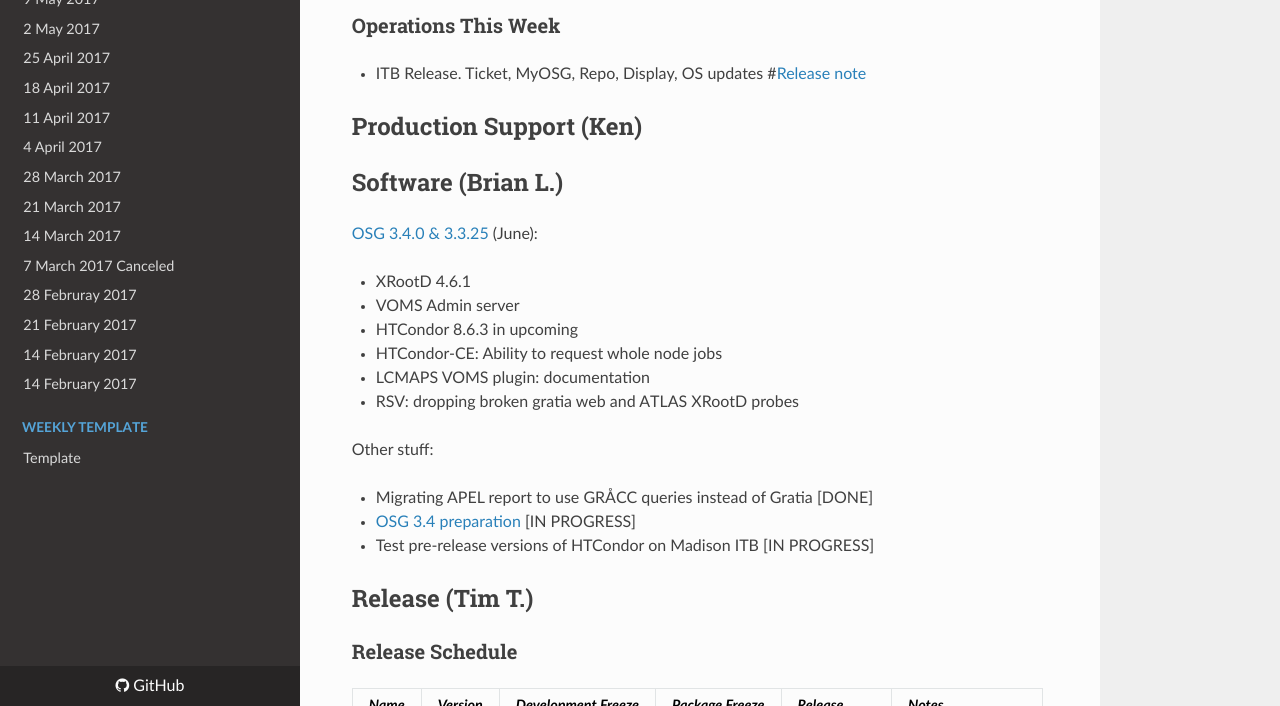
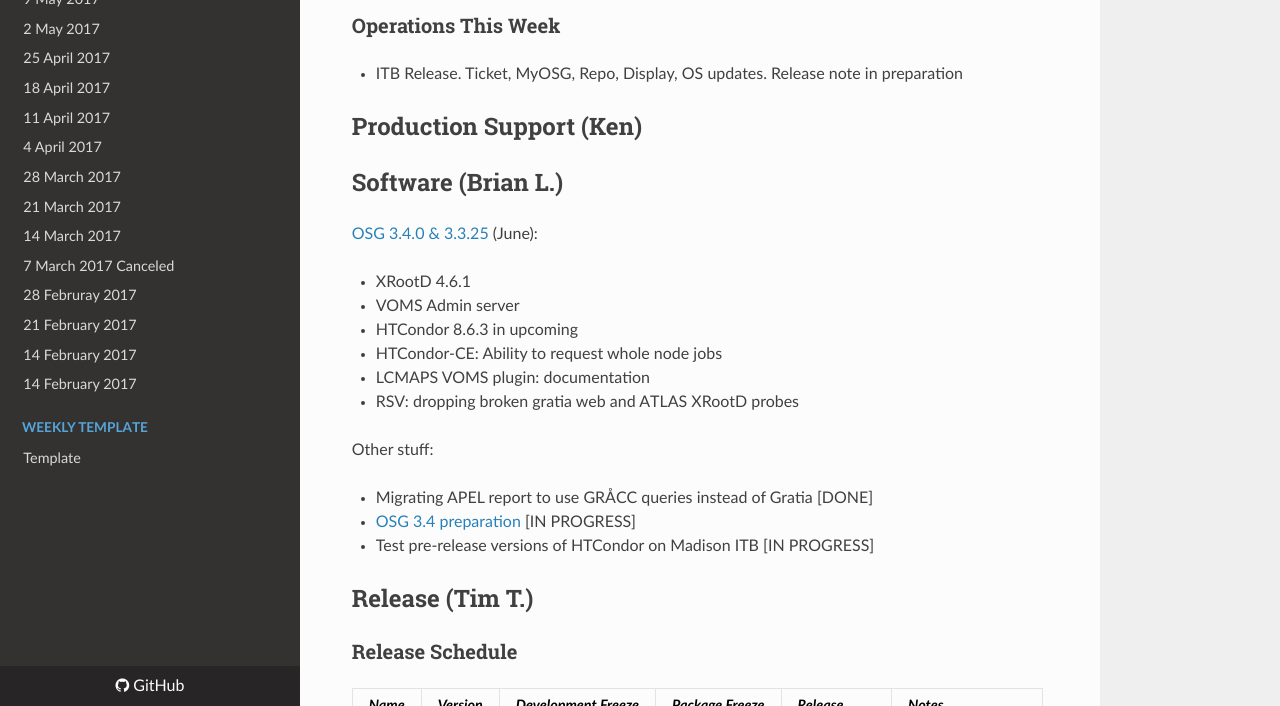
Before and after one commit to zsshah/production, an MkDocs documentation site: the page built from docs/WeeklyMinutes/16May2017.md, in a window 1280 px wide and 900 px high, scrolled down 1929 px, cut to the strip 194-900 px from the top of the window. Built offline with MkDocs 1.6.1, drawn with Linux system fonts in a browser that asks for light colours; nearby versions of some CDN libraries; old or Windows-style settings are respelled for this version of MkDocs.

Commit message:
Update 16May2017.md

```diff
--- a/docs/WeeklyMinutes/16May2017.md
+++ b/docs/WeeklyMinutes/16May2017.md
@@ -39,7 +39,7 @@
    * <img src="http://steige.grid.iu.edu/steige/15May2017.osg-flock.png" width='630' height='390'  /><br>
 
 ### Operations This Week
-  * ITB Release. Ticket, MyOSG, Repo, Display, OS updates #[Release note](http://osggoc.blogspot.com/2017/05/goc-service-update-tuesday-may-16th-at.html)
+  * ITB Release. Ticket, MyOSG, Repo, Display, OS updates. Release note in preparation
 
 ## Production Support (Ken)
 
```
